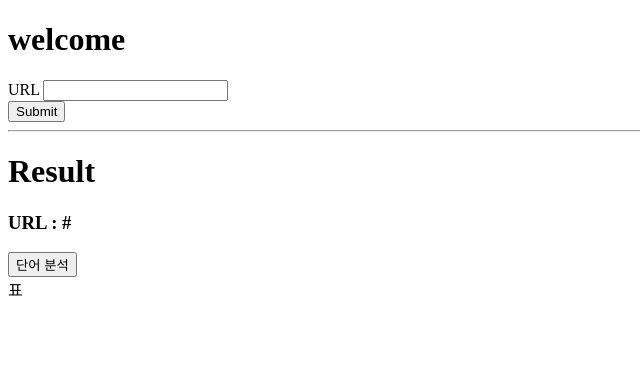
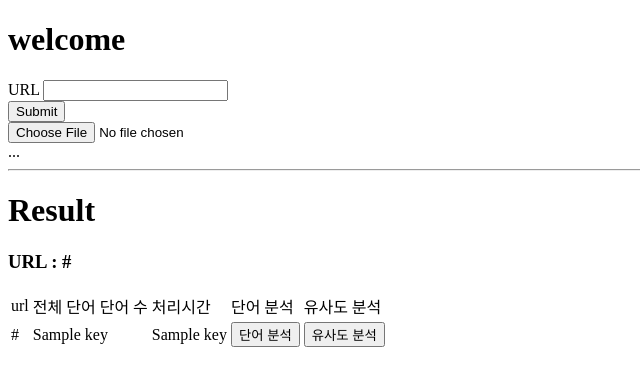
Before and after one commit to woojiin/oss_team6, a Flask app: template templates/index.html in a window 1280 px wide. Shown: the top 386 px of the page, without its empty margins (0-640 px from the left). Run offline with Flask 2, Linux system fonts and the light colour scheme; the template is opened without the code that fills it: most values are stand-ins (such as "Sample title", 1, 10 or a date in 2020).

Commit message:
modify app.py and index.html for table

```diff
--- a/app.py
+++ b/app.py
@@ -19,6 +19,7 @@ def insert_data():
     if request.method == 'POST':
         data_list = {}
         count = 0
+        inuk = 1
 
         # url 받아오기
         url = request.form['url']
@@ -48,9 +49,15 @@ def insert_data():
                 data_list[count] = temp
                 count = count + 1
 
-        print(data_list)
+        #print(data_list)
+        for key in data_list:
+            print(key)
+            print(data_list[key])
+            if data_list[key]["url"] == url:
+                inuk = 2
+                return render_template("index.html", data_list=data_list, inuk=inuk)
 
-        return render_template('index.html', data_list=data_list)
+        return render_template('index.html', data_list=data_list, inuk=inuk)
 
 # @app.route('/words_func', methods=['POST'])
 # def words_func():
--- a/static/js/table.js
+++ b/static/js/table.js
@@ -1,4 +1,4 @@
-function drawTable(_data) {
+function drawTable() {
     var HTML = "<table border=1 width=1000>";
     HTML += "<tr>";
     HTML += "<td>구분</td>";
@@ -21,8 +21,8 @@ function drawTable(_data) {
     for(var temp in _data)   {
       HTML += "<tr>";
       HTML += "<td>" + i+1 + "</td>";
-      HTML += "<td>" + temp[i]["url"] + "</td>";
-      HTML += "<td>" + temp[i]["time"] + "</td>";
+      HTML += "<td>" + _data[temp]["url"] + "</td>";
+      HTML += "<td>" + _data[temp]["time"] + "</td>";
       HTML += "<td>" + "<form method="POST" action="/words_func"><input type=submit value="단어 분석"></form>" + "</td>";
       HTML += "<td>" + "<form method="POST" action="/cosine_func"><input type=submit value="유사도 분석"></form>" + "</td>";
       HTML += "</tr>" ;
--- a/templates/index.html
+++ b/templates/index.html
@@ -4,16 +4,47 @@
         <title>OSP team 6</title>
     </head>
     <body>
+        <script type = 'text/javascript' src = "{{url_for('static', filename='table.js') }}"></script>
+        <script>var _data = {{ data_list|tojson }}; </script>
         <h1>welcome</h1>
         <form method="POST" action="/insert_data">
             URL <input name="url" type="text"><br>
             <button type="submit"> Submit </button>
         </form>
+
+        <form method="POST" action="/insert_data_file">
+            <input type="file" name="filename">
+        </form>
+        {% if inuk == 1 %}
+            <span>success</span>
+            <script type="text/javascript">drawTable()</script>
+        {% elif inuk == 2 %}
+            <span>fail</span>
+        {% else %}
+            <span>...</span>
+	{% endif %}
         <hr>
         <h1>Result</h1>
         <h3>URL : {{url}} </h3>
-        <form method="POST" action="/words_func"><input type=submit value="단어 분석">
 
-        <div id="tablediv" style="width : 1025px;"> 표</div>
+        <div id="tablediv" border="1" style="width : 1025px;">
+            <table>
+                <tr>
+                    <td>url</td>
+                    <td>전체 단어 단어 수</td>
+                    <td>처리시간</td>
+                    <td>단어 분석</td>
+                    <td>유사도 분석</td>
+                </tr>
+                {% for key in data_list %}
+                <tr>
+                    <td>{{ key.url }}</td>
+                    <td>{{ data_list[key][count] }}</td>
+                    <td>{{ data_list[key][time] }}</td>
+                    <td><form method="POST" action="/words_func"><input type="hidden" value={{ data[key][url] }}><input type=submit value="단어 분석"></form></td>
+                    <td><form method="POST" action="/cosine_func"><input type="hidden" value={{ data[key][url] }}><input type=submit value="유사도 분석"></form></td></td>
+                </tr>
+                {% endfor %}
+        </div>
     </body>
 </html>
```
